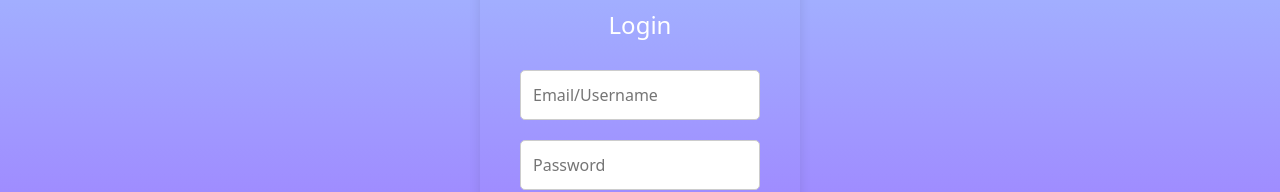
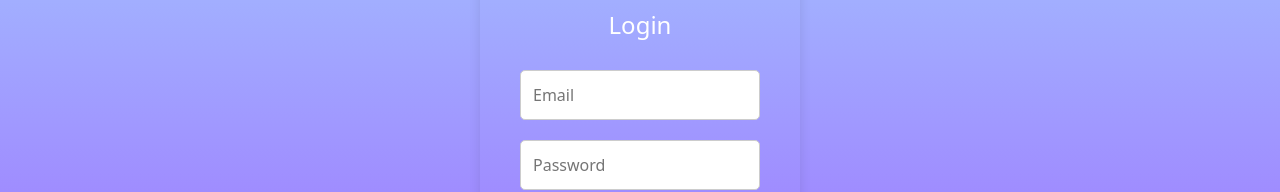
Before and after one commit to Roaa227/ChitChat-RealTime-Messaging, a React (Vite) app: page /login in a window 1280 px wide. Shown: the part 237-429 px from the top of the page. Built offline with nearby package versions, Linux system fonts and the light colour scheme.

Commit message:
Added Login Functionality.

```diff
--- a/src/pages/Login/Login.jsx
+++ b/src/pages/Login/Login.jsx
@@ -1,12 +1,14 @@
-import React, { useState } from 'react';
-import { Link } from 'react-router-dom';
-import './Login.css';
+import { useState } from "react";
+import { Link } from "react-router-dom";
+import "./Login.css";
+import useLogIn from "../../hooks/useLogIn";
 
 const Login = () => {
   const [formData, setFormData] = useState({
-    usernameOrEmail: '',
-    password: '',
+    email: "",
+    password: "",
   });
+  const { login } = useLogIn();
 
   const handleChange = (e) => {
     const { name, value } = e.target;
@@ -16,21 +18,22 @@ const Login = () => {
     });
   };
 
-  const handleSubmit = (e) => {
+  const handleSubmit = async (e) => {
     e.preventDefault();
-    console.log(formData); // You can add login logic here
+    await login(formData);
+    // console.log(formData); // You can add login logic here
   };
 
   return (
     <div className="login-form-container">
       <div className="login-form">
         <h2>Login</h2>
-        <form >
+        <form onSubmit={handleSubmit}>
           <input
             type="text"
-            name="usernameOrEmail"
-            placeholder="Email/Username"
-            value={formData.usernameOrEmail}
+            name="email"
+            placeholder="Email"
+            value={formData.email}
             onChange={handleChange}
           />
           <input
```
